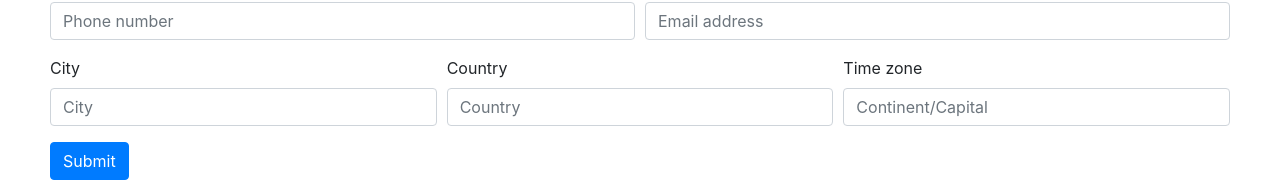
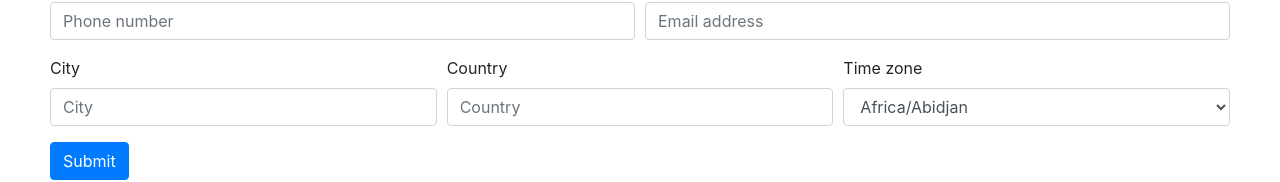
Before and after one commit to RamiAl/time-for-friends, a React (Create React App) app: page /addfriend in a window 1280 px wide. Shown: the part 230-412 px from the top of the page. Built offline with nearby package versions, Linux system fonts and the light colour scheme.

Commit message:
dropdown for all time zone in the form for add friend

```diff
--- a/src/AddFriend.js
+++ b/src/AddFriend.js
@@ -5,21 +5,12 @@ import Button from 'react-bootstrap/Button';
 import Form from 'react-bootstrap/Form';
 import Col from 'react-bootstrap/Col';
 import {Friend} from 'the.rest/dist/to-import';
+import moment from 'moment-timezone';
+
 
 export default class AddFriend extends Component {
 
     async componentDidMount(){
-        /*let friend = new Friend ({name: 'Rami', age: 23, emailAddress: ['Rami.almhana@yahoo.com', 'yjftyukjyukyk'],
-                                phoneNumber: ['0700455645','9569976867'], city: 'Malmö',
-                                country: 'Sverige', timeZone: 'UTM -01:00'});
-        await friend.save();
-        console.log('friend', friend);
-
-        let allFriends = await Friend.find().catch(console.error());
-        allFriends.delete();
-        console.log('All friends', allFriends);*/
-        //let mom = moment().tz("America/New_York").format();
-        //console.log(mom);
 
     }
     constructor(props) {
@@ -40,22 +31,21 @@ export default class AddFriend extends Component {
         const name = e.target.name;
         const value = e.target.value;
         this.setState({[name]: value});
-      }
+    }
 
     async onSubmit(e){
         e.preventDefault();
+        console.log(this.state);
+
         let friend = new Friend (this.state);
         await friend.save();
 
         let allFriends = await Friend.find().catch(console.error());
         console.log('All friends', allFriends);
-        //allFriends.delete();
-        //console.log('All deleted', allFriends);
-
-
     }
 
     render() {
+        const allTimeZone =  moment.tz.names();
         return (
             <Form style = {{margin: 50}} onSubmit={(e) => this.onSubmit(e)}>
             <Form.Row>
@@ -99,10 +89,16 @@ export default class AddFriend extends Component {
                 <Form.Control name="country" placeholder="Country"/>
                 </Form.Group>
 
+
+
                 <Form.Group as={Col} controlId="formGridState" value={this.state.timeZone}
-                onChange={this.handleUserInput}>
+                onChange={this.handleUserInput} >
                 <Form.Label>Time zone</Form.Label>
-                <Form.Control name="timeZone" placeholder="Continent/Capital"/>
+                <Form.Control as="select" name="timeZone" placeholder="Country">
+                    {allTimeZone.map(item =>(
+                        <option key = {item}>{item}</option>
+                    ))}
+                </Form.Control >
                 </Form.Group>
 
             </Form.Row>
--- a/src/SearchFriend.js
+++ b/src/SearchFriend.js
@@ -1,7 +1,6 @@
 import React, {Component} from  'react';
 import './layout.css';
 import 'bootstrap/dist/css/bootstrap.min.css';
-import Button from 'react-bootstrap/Button';
 import Form from 'react-bootstrap/Form';
 import Col from 'react-bootstrap/Col';
 import FriendsList from './FriendsList'
```
